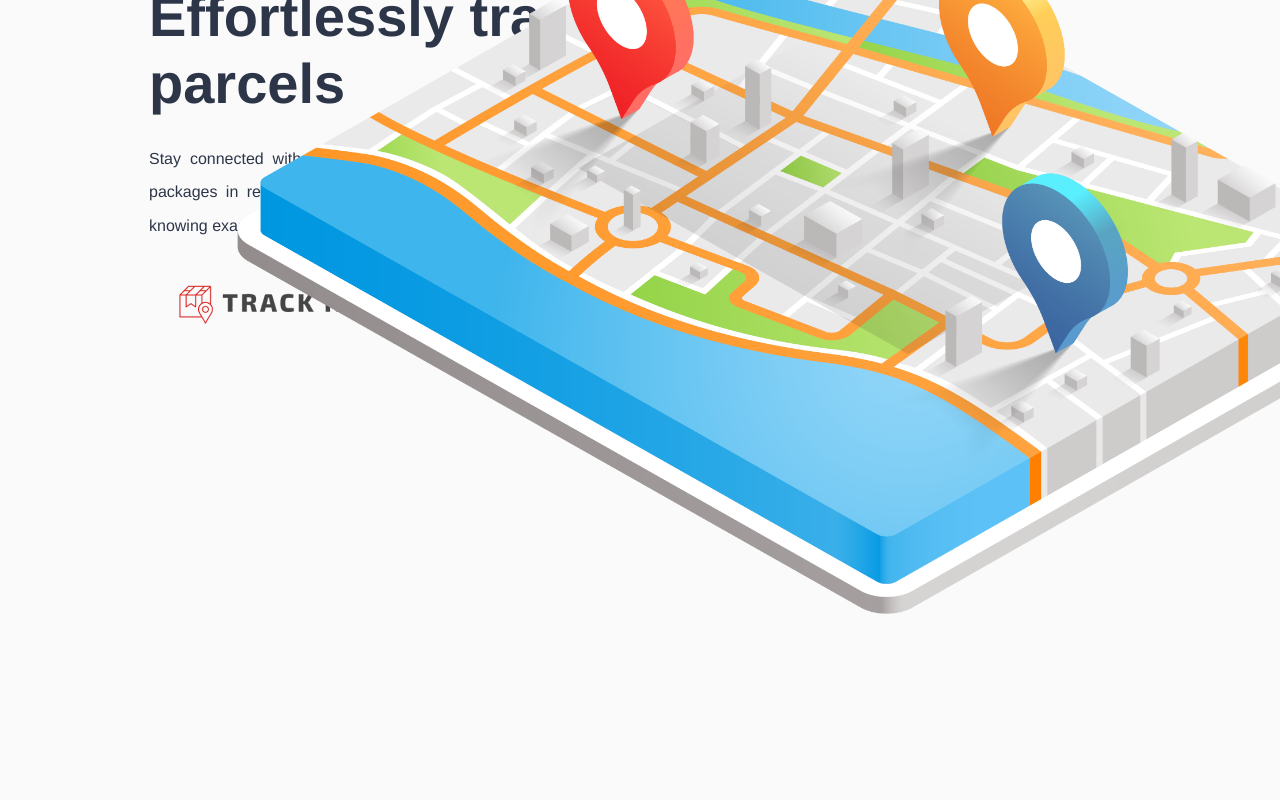
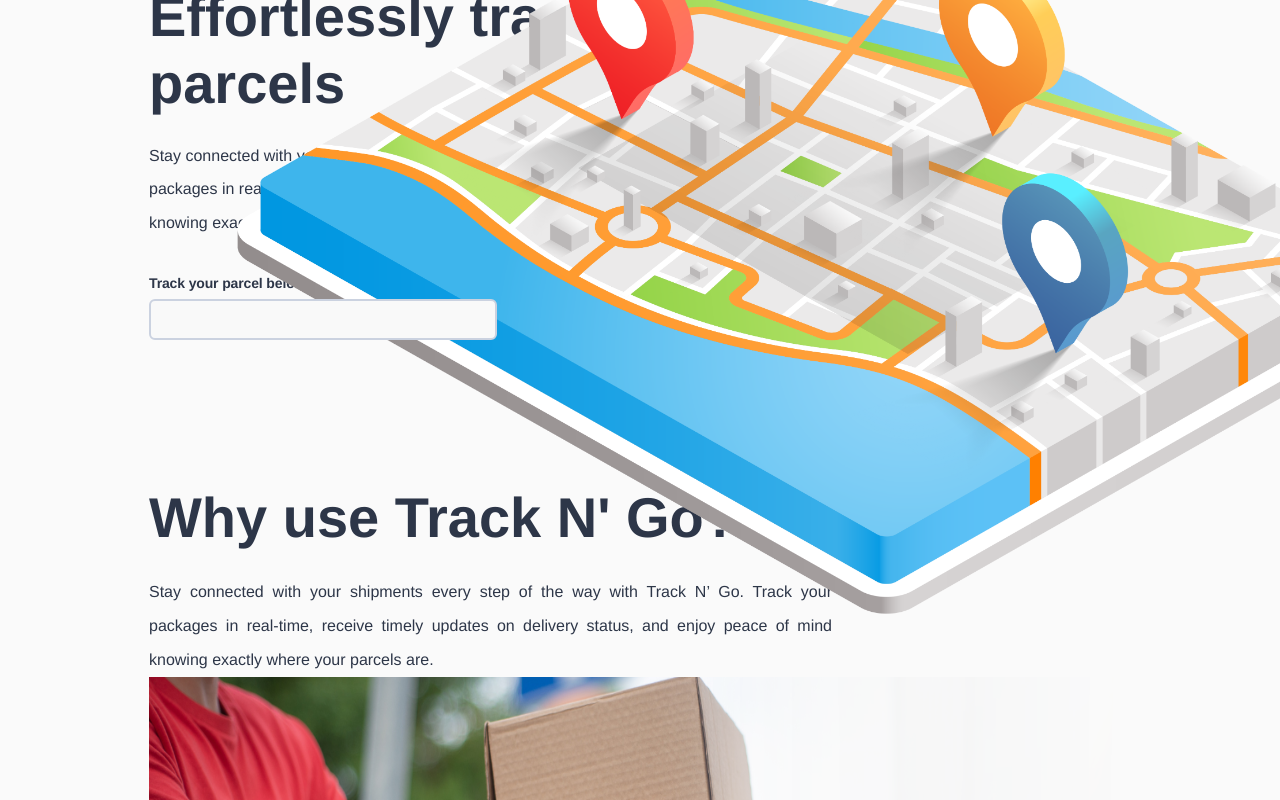
Before and after one commit to Hitagi7/Track-N-Go, a React (Vite) app: page / in a window 1280 px wide. Shown: the part 260-1060 px from the top of the page. Before the commit the page ends 878 px from the top, so only its background shows below. Built offline with nearby package versions, Linux system fonts and the light colour scheme.

Commit message:
Update: Container 1

```diff
--- a/src/App.jsx
+++ b/src/App.jsx
@@ -3,6 +3,7 @@
 import Header from './components/layout/Header'
 import Footer from './components/layout/Footer'
 import Container1 from './components/layout/Container1'
+import Container2 from './components/layout/Container2'
 
 function App() {
 
@@ -11,6 +12,7 @@
         <Header />
         <hr />
         <Container1/>
+        <Container2/>
         <Footer />
     </div>
   )
--- a/src/components/layout/Container1.css
+++ b/src/components/layout/Container1.css
@@ -3,7 +3,7 @@
     width: 100%;
 }
 
-.Resize-image {
+.Resize-image1 {
     width: 1044.9px;
     height: 724px;
     right: 0px;
@@ -22,8 +22,7 @@
     width: 600px;
     font-weight: 900;
     font-size: 56px;
-    padding-bottom: 24px;
-    text-align: left;
+    padding-bottom: 21px;
 }
 
 .Description1 {
@@ -31,5 +30,54 @@
     font-size: 16px;
     font-weight: 400;
     line-height: 33.88px;
-    text-align: justify;
 }
+
+.Input {
+    padding-top: 35px;
+}
+.InputSquare {
+    display: flex;
+    gap: 10px;
+}
+
+
+.InputTitle {
+    font-size: 14px;
+    font-weight: 600;
+    line-height: 16px;
+    letter-spacing: -0.01em;
+    text-align: left;
+    padding-bottom: 8px;
+    width: 320px;
+    height: 16px;
+}
+
+.InputBox {
+    display: flex;
+    align-items: center;
+    background-color: #f9f9f9;
+    width: 320px;
+    height: 46;
+    position: relative;
+    padding: 11px 12px;
+    gap: 4px;
+    border-radius: 6px;
+    border: 2px solid;
+    border-color: #CBD2E0;
+    color: black;
+}
+
+.Search {
+    width: 100px;
+    height: fixed(47px);
+    border-radius: 6px;
+    background-color: #DE5654;
+    font-weight: 700;
+    font-size: 16px;
+    line-height: 24px;
+    letter-spacing: -0.01em;
+}
+
+.Search:hover {
+    cursor: pointer;
+}
--- a/src/components/layout/Container1.jsx
+++ b/src/components/layout/Container1.jsx
@@ -5,16 +5,25 @@
 
   return (
     <div className='Container1'>
+        <img src="/src/assets/Map Pin.png" alt="Map With Pin" id='image'className="Resize-image1"/>
         <div className="Text1">
             <div className="Header1">
-                Effortlessly track your parcels
+              Effortlessly track your parcels
             </div>
             <div className="Description1">
-                Stay connected with your shipments every step of the way with Track N’ Go. Track your packages in real-time, receive timely updates on delivery status, and enjoy peace of mind knowing exactly where your parcels are.
+              Stay connected with your shipments every step of the way with Track N’ Go. Track your packages in real-time, receive timely updates on delivery status, and enjoy peace of mind knowing exactly where your parcels are.
             </div>
-            <div className="input">
+            <div className="Input">
+              <div className="InputTitle">
+                Track your parcel below!
+              </div>
+              <div className="InputSquare">
+                <input type="text" className='InputBox'/>
+                <button className="Search">
+                  Search
+                </button>
+              </div>
             </div>
-        <img src="/src/assets/Map Pin.png" alt="Map With Pin" id='image'className="Resize-image"/>
         </div>
     </div>
   )
--- a/src/components/layout/Container2.css
+++ b/src/components/layout/Container2.css
@@ -0,0 +1,36 @@
+.Container2 {
+    height: auto;
+    width: 100%;
+    display: flex;
+    justify-content: lef;
+}
+
+.Resize-image2 {
+    width: 1044.9px;
+    height: 724px;
+    left: 0px;
+    top: 154px;
+    max-width: 100%;
+}
+
+.Text2 {
+    padding-left: 149px;
+    padding-top: 144px;
+    max-width: 100%;
+}
+
+.Header2 {
+    width: 600px;
+    font-weight: 900;
+    font-size: 56px;
+    padding-bottom: 24px;
+    text-align: left;
+}
+
+.Description2 {
+    width: 683px;
+    font-size: 16px;
+    font-weight: 400;
+    line-height: 33.88px;
+    text-align: justify;
+}
--- a/src/components/layout/Container2.jsx
+++ b/src/components/layout/Container2.jsx
@@ -0,0 +1,21 @@
+import { useState } from 'react'
+import './Container2.css'
+
+function Container2() {
+
+  return (
+    <div className='Container2'>
+        <div className="Text2">
+            <div className="Header2">
+                Why use Track N' Go?
+            </div>
+            <div className="Description2">
+                Stay connected with your shipments every step of the way with Track N’ Go. Track your packages in real-time, receive timely updates on delivery status, and enjoy peace of mind knowing exactly where your parcels are.
+            </div>
+        <img src="/src/assets/Delivery Man.png" alt="Delivery Man" id='image'className="Resize-image2"/>
+        </div>
+    </div>
+  )
+}
+
+export default Container2
```
Also changed, not shown: src/assets/Delivery Man.png (added).
